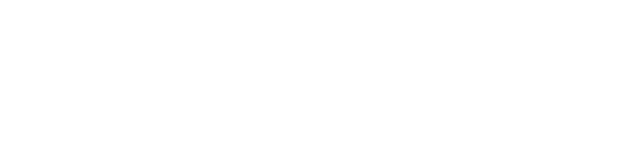
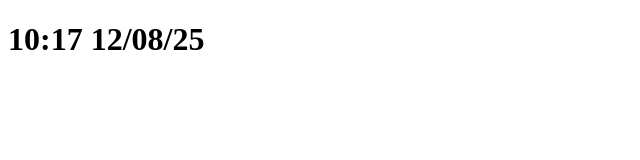
Before and after one commit to sergio0408/paginaweb, a plain HTML site: page index.html in a window 1280 px wide. Shown: the whole page, without its empty margins (0-640 px from the left). Drawn offline with Linux system fonts and the light colour scheme.

Commit message:
segunda inicializacion

```diff
--- a/index.html
+++ b/index.html
@@ -6,6 +6,8 @@
     <title>Document</title>
 </head>
 <body>
-
+  <h1>
+    10:17 12/08/25
+  </h1>
 </body>
 </html>
```
